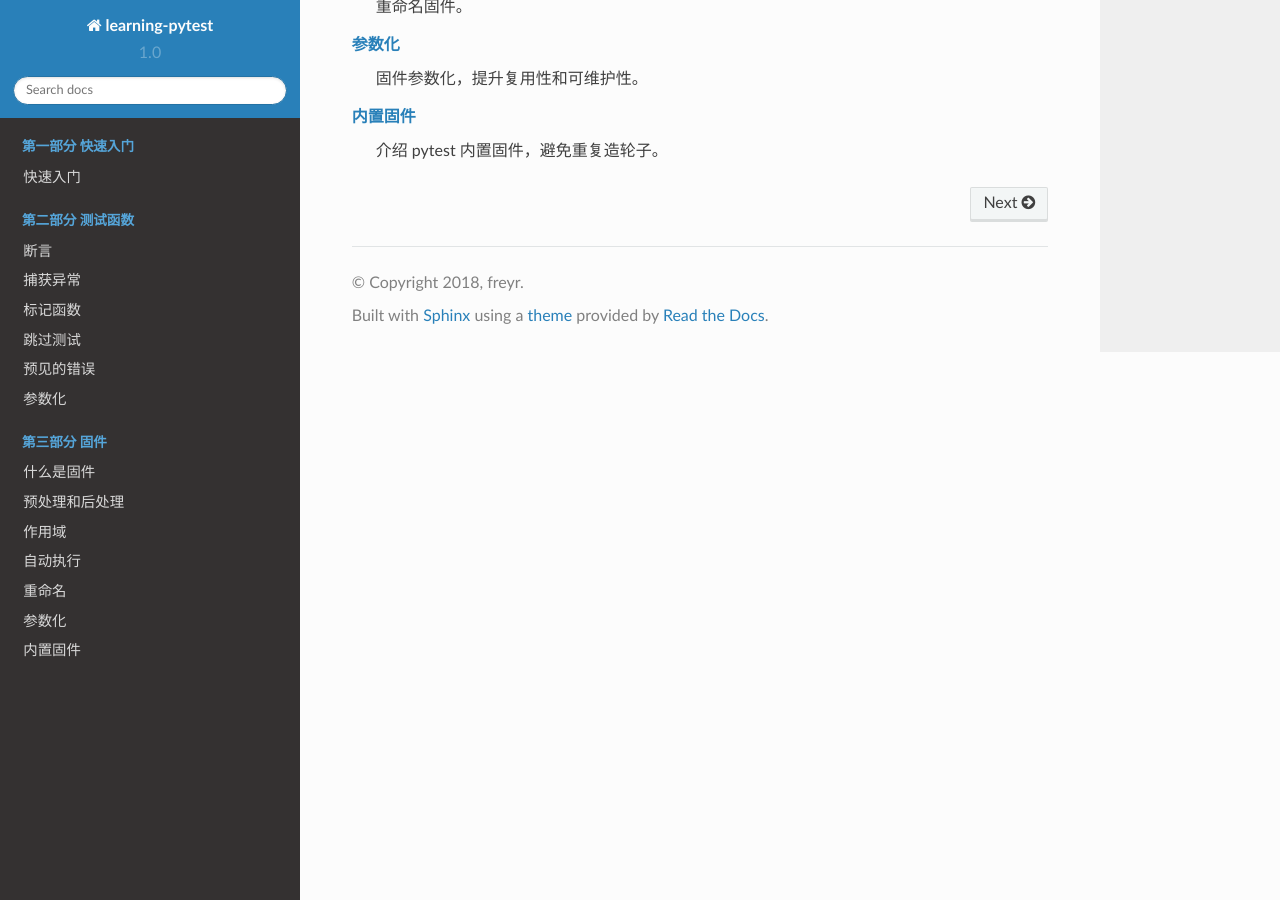
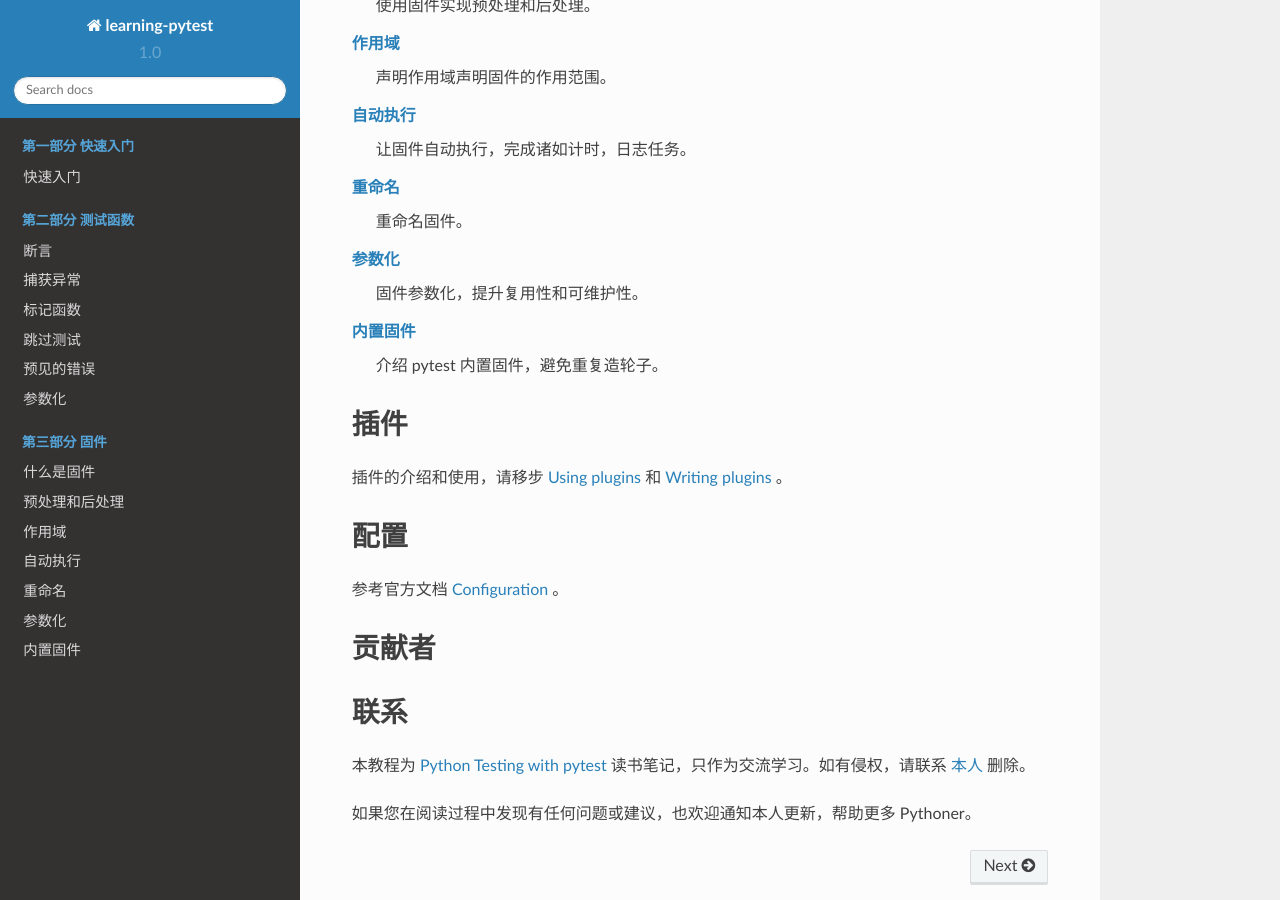
Before and after one commit to ifreyr/learning-pytest, a Sphinx documentation site: the page built from source/index.rst, in a window 1280 px wide and 900 px high, scrolled down 1217 px. Built offline with Sphinx 7.4.7 and the Read the Docs theme 2.0.0, drawn with Linux system fonts in a browser that asks for light colours; some of the changed text lies outside the part shown.

Commit message:
update index

```diff
--- a/source/index.rst
+++ b/source/index.rst
@@ -5,6 +5,12 @@
 
 Pytest 使用手册
 ===========================================
+
+.. image:: images/pytest1.png
+
+`pytest`_: helps you write better programs。
+
+.. _pytest: https://docs.pytest.org/en/latest/index.html
 
 
 快速入门
@@ -88,3 +94,35 @@ Pytest 使用手册
 
 :doc:`doc/fixture/builtin-fixture`
    介绍 pytest 内置固件，避免重复造轮子。
+
+插件
+============
+
+插件的介绍和使用，请移步 `Using plugins`_ 和 `Writing plugins`_ 。
+
+.. _Using plugins: https://docs.pytest.org/en/latest/plugins.html
+.. _Writing plugins: https://docs.pytest.org/en/latest/writing_plugins.html
+
+配置
+============
+
+参考官方文档 `Configuration`_ 。
+
+.. _Configuration: https://docs.pytest.org/en/latest/customize.html
+
+
+贡献者
+=========
+
+
+
+联系
+=========
+
+本教程为 `Python Testing with pytest`_ 读书笔记，只作为交流学习。如有侵权，请联系 `本人`_ 删除。
+
+.. _Python Testing with pytest: https://pragprog.com/book/bopytest/python-testing-with-pytest
+
+.. _本人: mrchan3030@foxmail.com
+
+如果您在阅读过程中发现有任何问题或建议，也欢迎通知本人更新，帮助更多 Pythoner。
```
Also changed, not shown: source/images/pytest1.png (added).
